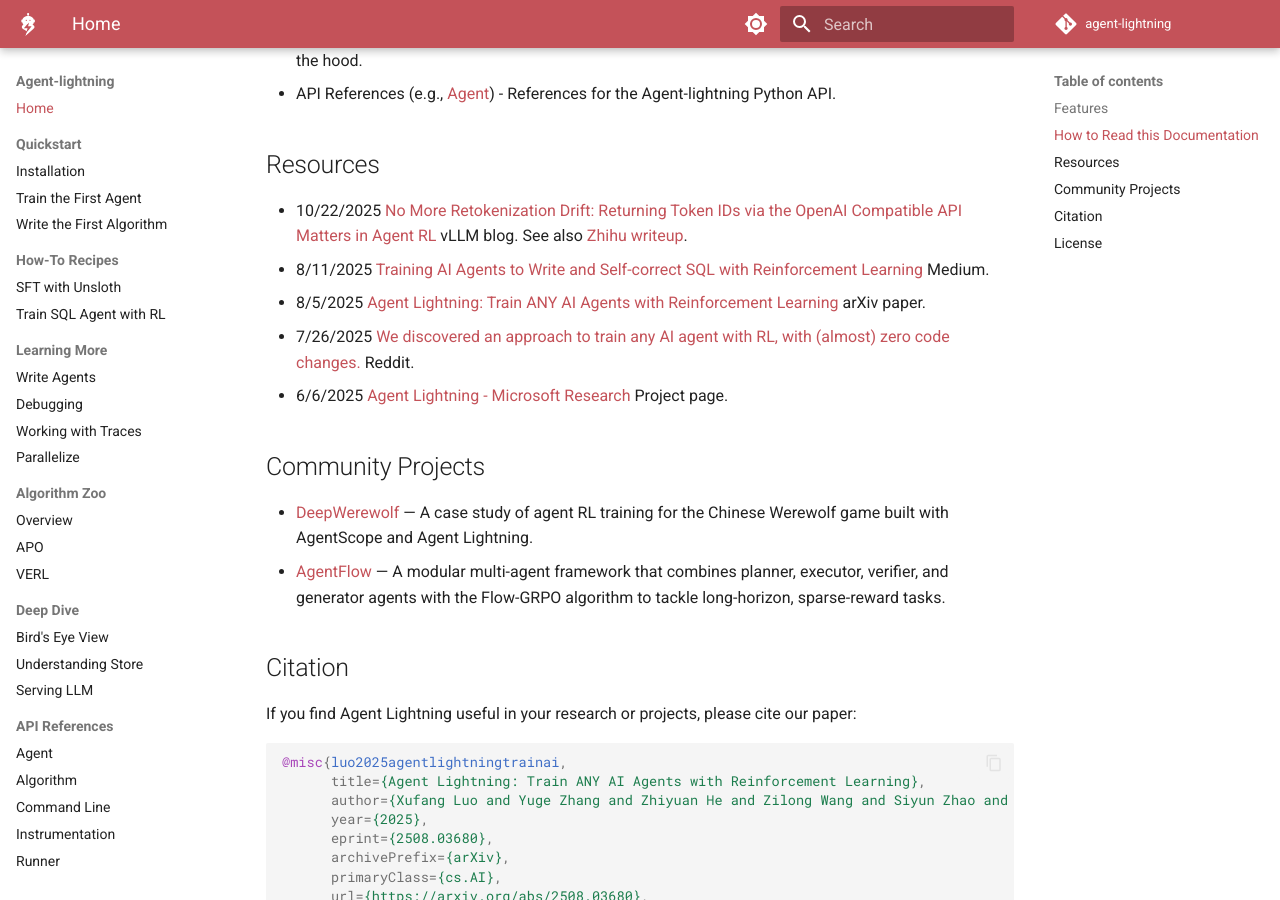
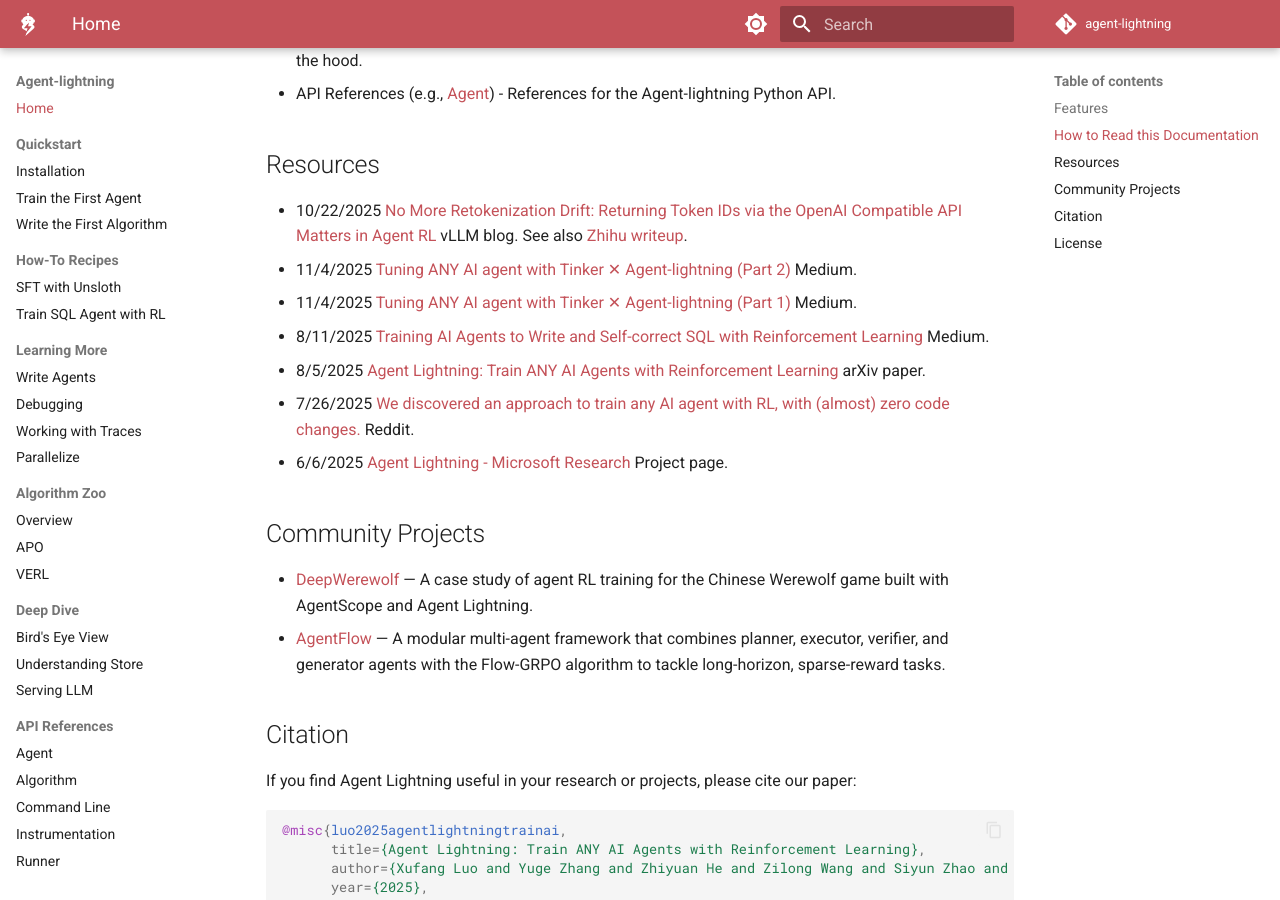
Before and after one commit to millord237/agent-lightning, an MkDocs documentation site: the page built from docs/index.md, in a window 1280 px wide and 900 px high, scrolled down 786 px. Built offline with MkDocs 1.6.1 and Material for MkDocs 9.7.7, drawn with Linux system fonts in a browser that asks for light colours; comment, search, counter and statistics services are not loaded; the version menu is left out.

Commit message:
Add Tinker tuning article links to documentation

```diff
--- a/docs/index.md
+++ b/docs/index.md
@@ -25,6 +25,8 @@
 ## Resources
 
 - 10/22/2025 [No More Retokenization Drift: Returning Token IDs via the OpenAI Compatible API Matters in Agent RL](https://blog.vllm.ai/2025/10/22/agent-lightning.html) vLLM blog. See also [Zhihu writeup](https://zhuanlan.zhihu.com/p/1965067274642785725).
+- 11/4/2025 [Tuning ANY AI agent with Tinker ✕ Agent-lightning (Part 2)](https://medium.com/@yugez/tuning-any-ai-agent-with-tinker-agent-lightning-part-2-332c5437f0dc) Medium.
+- 11/4/2025 [Tuning ANY AI agent with Tinker ✕ Agent-lightning (Part 1)](https://medium.com/@yugez/tuning-any-ai-agent-with-tinker-agent-lightning-part-1-1d8c9a397f0e) Medium.
 - 8/11/2025 [Training AI Agents to Write and Self-correct SQL with Reinforcement Learning](https://medium.com/@yugez/training-ai-agents-to-write-and-self-correct-sql-with-reinforcement-learning-571ed31281ad) Medium.
 - 8/5/2025 [Agent Lightning: Train ANY AI Agents with Reinforcement Learning](https://arxiv.org/abs/2508.03680) arXiv paper.
 - 7/26/2025 [We discovered an approach to train any AI agent with RL, with (almost) zero code changes.](https://www.reddit.com/r/LocalLLaMA/comments/1m9m670/we_discovered_an_approach_to_train_any_ai_agent/) Reddit.
```
Also changed, not shown: README.md (+2 -0 lines).
